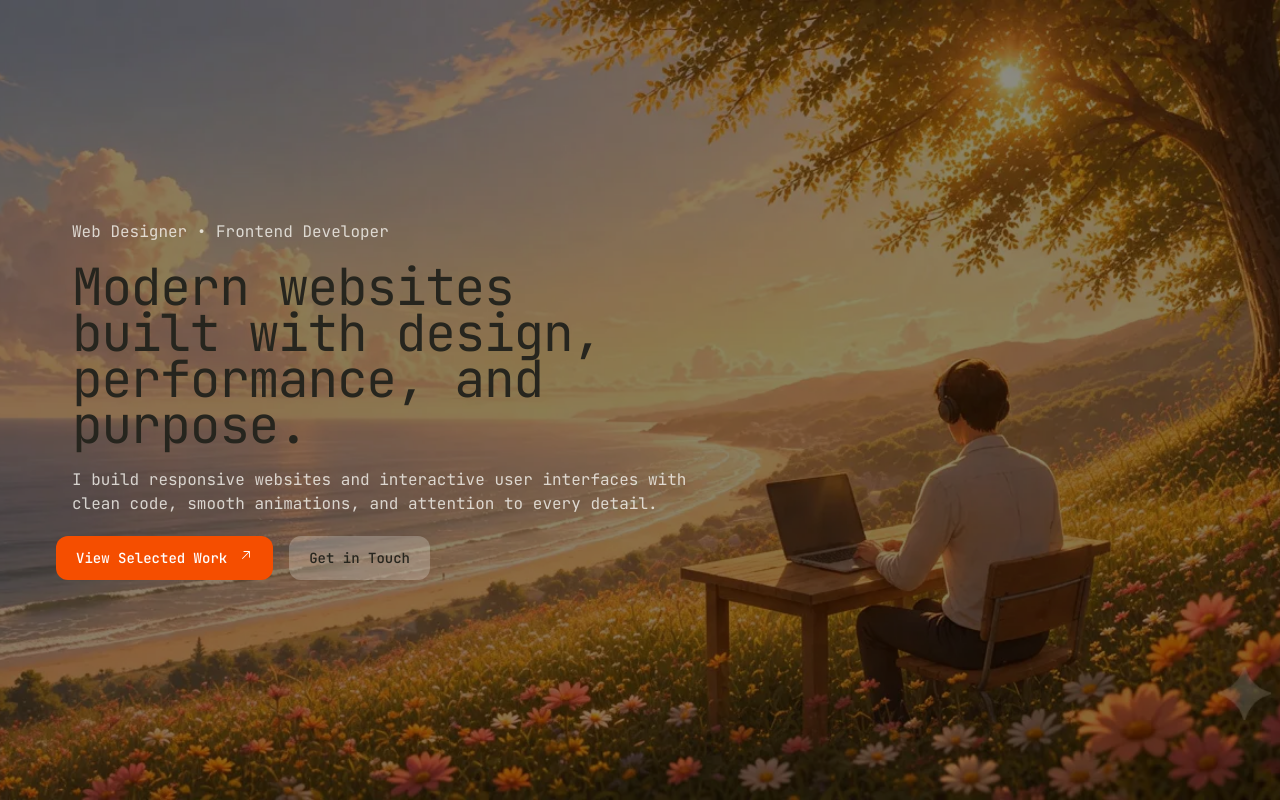
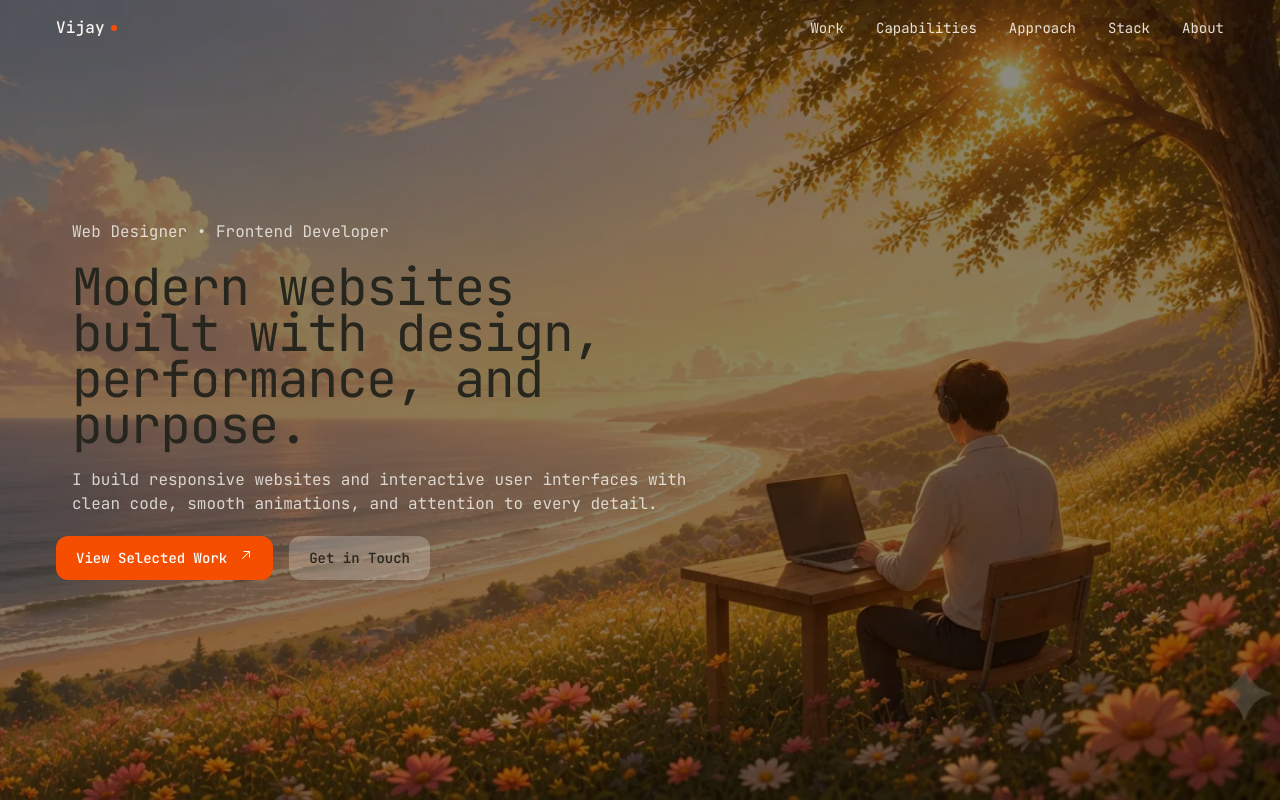
Before and after one commit to Vijaysinghnegi007/project_one, a Next.js app: page / in a window 1280 px wide. Built offline with nearby package versions, Linux system fonts and the light colour scheme.

Commit message:
fourth commit

```diff
--- a/app/globals.css
+++ b/app/globals.css
@@ -234,4 +234,8 @@
     font-size: clamp(2rem, 4vw, 4rem);
   }
 
+  .side-width{
+    @apply mx-auto w-full max-w-7xl px-6 lg:px-14
+  }
+
 }
--- a/app/layout.tsx
+++ b/app/layout.tsx
@@ -3,7 +3,7 @@ import { Geist, Geist_Mono, JetBrains_Mono } from "next/font/google";
 import "./globals.css";
 import { cn } from "@/lib/utils";
 import { ThemeProvider } from "@/components/providers/theme-provider";
-
+import Header from "@/components/header"
 const jetbrainsMono = JetBrains_Mono({
   subsets: ["latin"],
   variable: "--font-mono",
@@ -44,7 +44,10 @@ export default function RootLayout({
     >
       <body className="min-h-full flex flex-col">
         {" "}
-        <ThemeProvider>{children}</ThemeProvider>
+        <ThemeProvider>
+          <Header />
+          {children}
+          </ThemeProvider>
       </body>
     </html>
   );
--- /dev/null
+++ b/components/header.tsx
@@ -0,0 +1,31 @@
+import { NAV_LINKS } from "@/lib/context";
+import { link } from "fs";
+import Link from "next/link";
+
+const header = () => {
+  return (
+    <header className="fixed insert-x-0 top-0 z-50 transition-colors duration-300 w-full">
+      <div className="side-width">
+        <div className=" py-4 flex justify-between items-center">
+          <Link
+            href="/"
+            className="inline-flex item-center gap-1.5 text-base font-medium tracking-[0.01rem] text-overlay-cream "
+          >
+            <span>Vijay</span>
+            <span className="size-1.5 rounded-xl bg-primary self-center-safe"></span>
+          </Link>
+
+          <nav className="flex items-center gap-8 text-sm text-overlay-cream/90">
+            {NAV_LINKS.map((link) => (
+              <Link key={link.href} href={link.href}>
+                {link.label}
+              </Link>
+            ))}
+          </nav>
+        </div>
+      </div>
+    </header>
+  );
+};
+
+export default header;
--- a/components/hero2.tsx
+++ b/components/hero2.tsx
@@ -22,7 +22,7 @@ const hero2 = () => {
 
           <div className="flex flex-1 items-center">
 
-            <div className="mx-auto w-full max-w-7xl px-6 lg:px-14 ">
+            <div className="side-width">
 
               <div className="max-w-2xl px-4">
                 <p className="text-overlay-cream/80">
```
